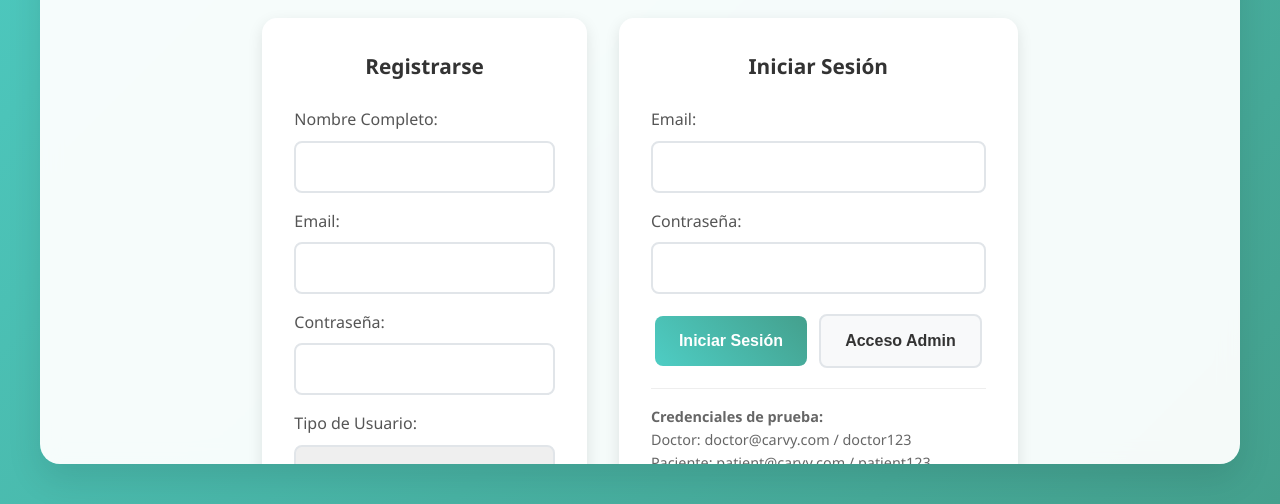
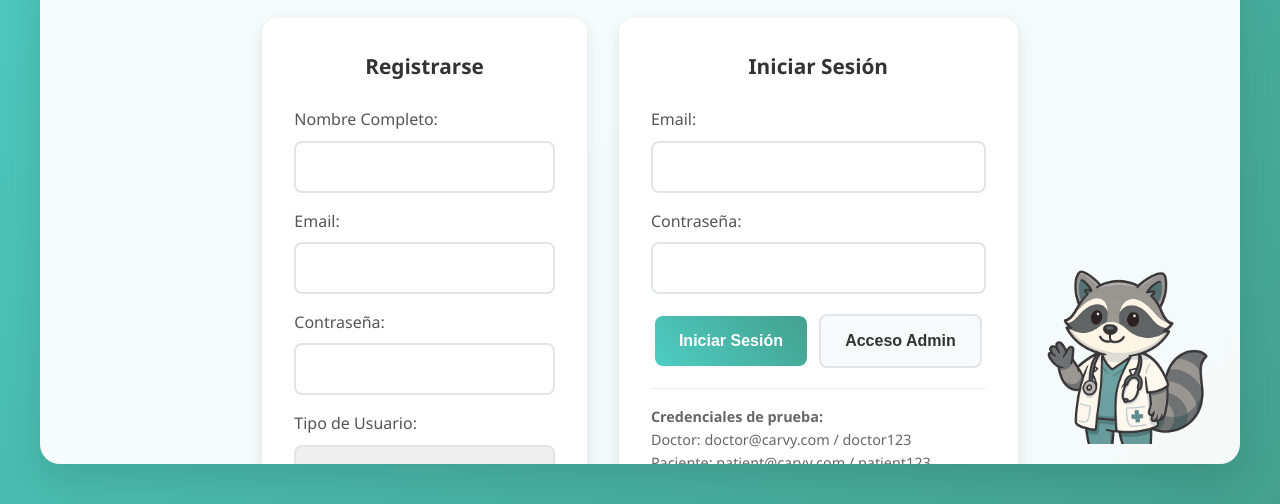
Before and after one commit to CARVY1/carvy-medical-system, a plain HTML site: page index.html in a window 1280 px wide. Shown: the part 296-800 px from the top of the page. Drawn offline with Linux system fonts and the light colour scheme.

Commit message:
styles.css
si

```diff
--- a/styles.css
+++ b/styles.css
@@ -86,18 +86,19 @@ body {
 /* Mascota raccoon en la esquina */
 .mascot {
     position: absolute;
-    top: 15px;
-    right: 15px;
-    width: 120px;
-    height: 120px;
+    bottom: 20px; /* en vez de top, para fijarlo abajo */
+    right: 20px;  /* lo acerca a la esquina */
+    width: 180px; /* más pequeño */
+    height: auto; /* mantiene proporción */
     object-fit: contain;
     z-index: 100;
-    opacity: 0.95;
+    opacity: 1;
     transition: transform 0.3s ease, opacity 0.3s ease;
     border-radius: 0;
     box-shadow: none;
     border: none;
 }
+
 
 .mascot:hover {
     transform: scale(1.1);
```
